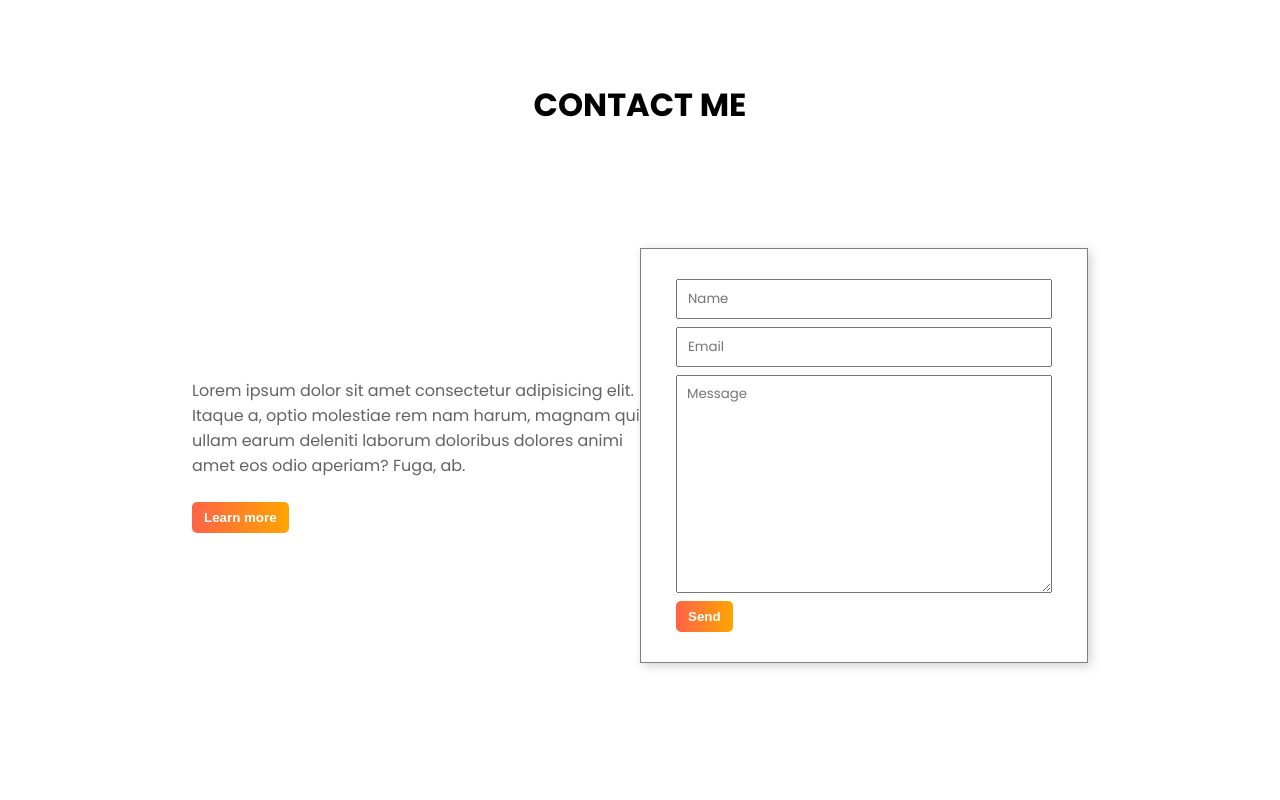
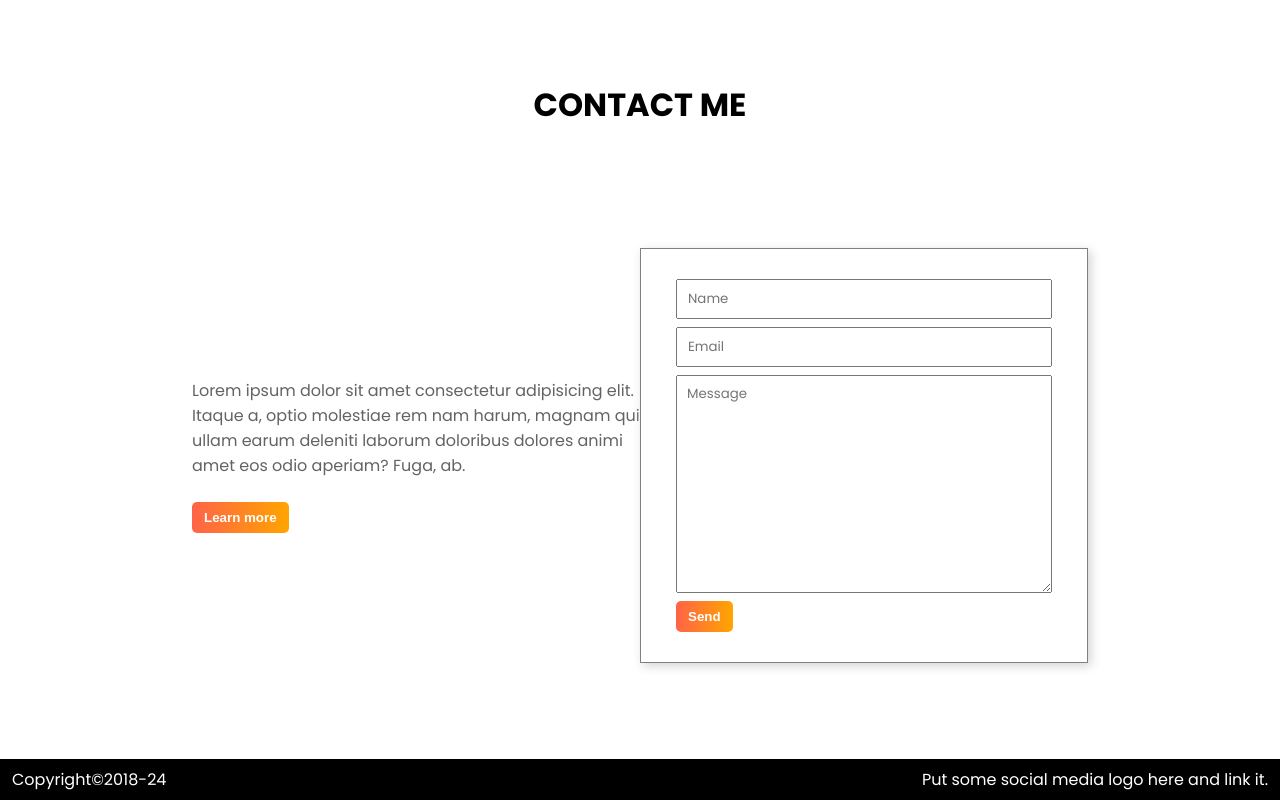
Before and after one commit to Md-Dipu/toms-profile, a plain HTML site: page index.html in a window 1280 px wide. Shown: the part 2441-3241 px from the top of the page. Before the commit the page ends 3200 px from the top, so only its background shows below. Drawn offline with Linux system fonts and the light colour scheme.

Commit message:
Footer section implemented

```diff
--- a/index.html
+++ b/index.html
@@ -86,6 +86,17 @@
             </form>
         </div>
     </div>
+
+    <!-- Footer -->
+    <div class="footer">
+        <div>
+            <p>Copyright&copy;2018-24</p>
+        </div>
+
+        <div>
+            <p>Put some social media logo here and link it.</p>
+        </div>
+    </div>
 </body>
 
 </html>
--- a/style.css
+++ b/style.css
@@ -192,3 +192,12 @@ html {
     border: none;
     border-radius: 5px;
 }
+
+/* Footer */
+.footer {
+    background-color: black;
+    color: white;
+    display: flex;
+    justify-content: space-between;
+    padding: 8px 12px;
+}
```
